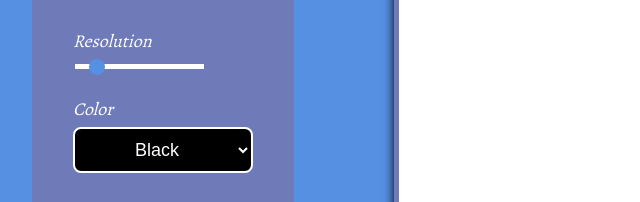
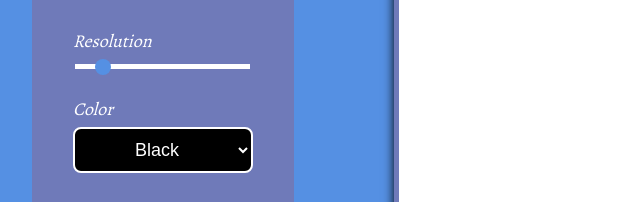
Before and after one commit to Stefan9326/Etch-A-Sketch, a plain HTML site: page index.html in a window 1280 px wide. Shown: the part 334-536 px from the top of the page, 172-812 px from the left. Drawn offline with nearby package versions, Linux system fonts and the light colour scheme.

Commit message:
Adjust slider width

```diff
--- a/index.html
+++ b/index.html
@@ -20,7 +20,7 @@
             </div>
             <div id="resolution">
                 <p>Resolution</p>
-                <input type="range" min="4" max="100" value="16">
+                <input type="range" id="resolution-slider" min="4" max="100" value="16">
             </div>
             <div id="color">
                 <p>Color</p>
--- a/main.js
+++ b/main.js
@@ -56,7 +56,7 @@ function clearGrid() {
 }
 
 function activateSlider() {
-    const resolutionSlider = document.querySelector('#resolution')
+    const resolutionSlider = document.querySelector('#resolution-slider')
     resolutionSlider.addEventListener('change', () => {
         const grid = document.querySelector('#grid')
         grid.innerHTML = ''
--- a/style.css
+++ b/style.css
@@ -34,9 +34,6 @@ main {
     border-radius: 8px;
     background-color: rgb(111, 122, 185);
     padding: 30px 40px 50px 40px;
-    /* align-items: center;
-    justify-content: center; */
-    /* gap: 32px; */
 }
 
 p {
@@ -71,11 +68,12 @@ p {
 
 input[type=range]{
     -webkit-appearance: none;
+    width: 175px;
 }
 
 input[type=range]::-webkit-slider-runnable-track {
     height: 5px;
-    width: auto;
+    /* width: auto; */
     cursor: pointer;
 }
 
```
